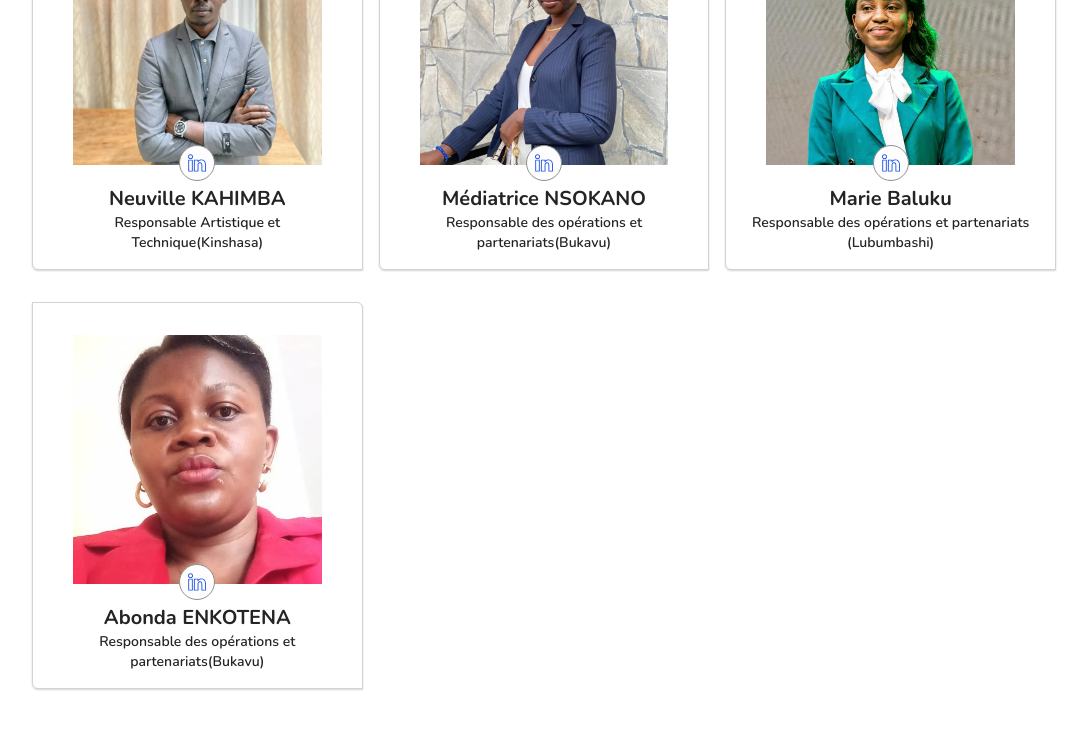
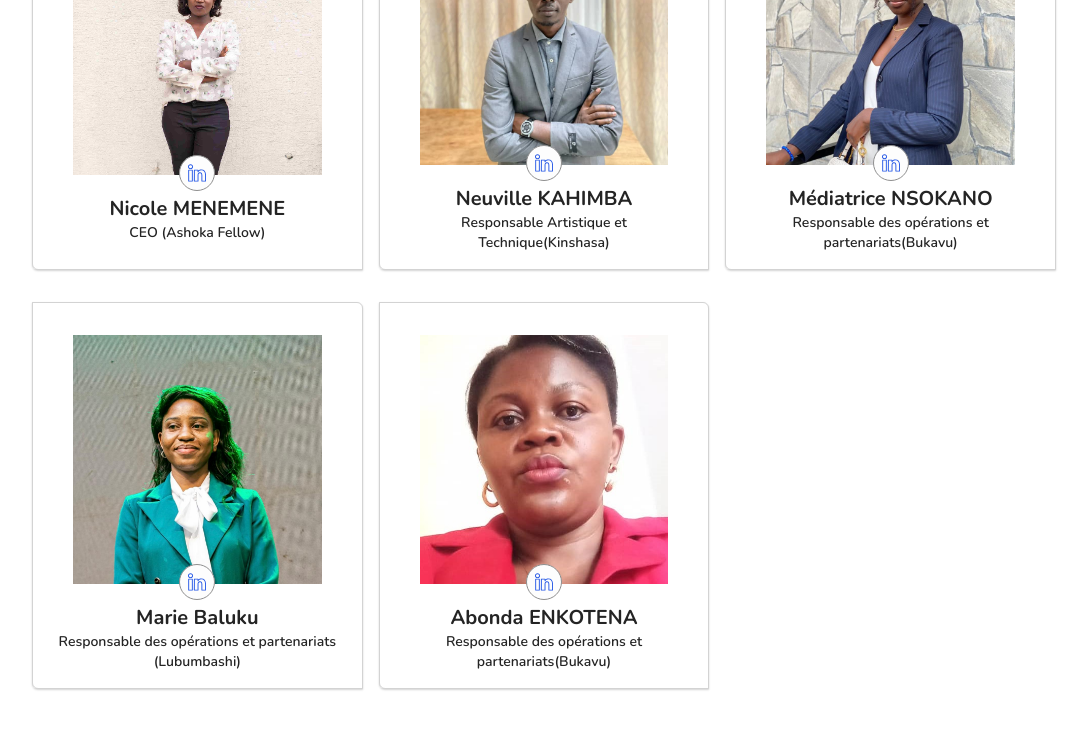
Before and after one commit to DKasi634/plastycor, a React (Vite) app: page / in a window 1280 px wide. Shown: the part 5382-6117 px from the top of the page, without its empty margins (96-1183 px from the left). Built offline with nearby package versions, Linux system fonts and the light colour scheme.

Commit message:
Adding team members profile links

```diff
--- a/src/components/team-member-card/team-member-card.component.tsx
+++ b/src/components/team-member-card/team-member-card.component.tsx
@@ -16,7 +16,8 @@ const TeamMemberCard: React.FC<TeamMemberCardProps> = ({ className = "", member,
 
                 <h3 className="text-xl text-center font-bold text-dark w-full">{member.name}</h3>
                 <p className="text-sm text-center font-semibold text-dark w-full">{member.position}</p>
-                <Link to={member.socials.linkedin} className="text-lg p-2 rounded-full bg-light text-blue cursor-pointer hover:text-green border border-gray absolute -top-10 "><SlSocialLinkedin /></Link>
+                <a href="http://" target="" rel="noopener noreferrer"></a>
+                <Link to={member.socials.linkedin} rel="noopener noreferrer" className={`text-lg p-2 rounded-full bg-light text-blue hover:text-green border border-gray absolute -top-10 ${member.socials.linkedin.trim() === "" ? "cursor-not-allowed":"cursor-pointer"} `}><SlSocialLinkedin /></Link>
             </div>
         </div>
     )
--- a/src/constants/data.tsx
+++ b/src/constants/data.tsx
@@ -12,6 +12,7 @@ import ActivityImage5 from "@/assets/products-min/product-5.jpg"
 
 
 
+import TeamMember0 from "@/assets/team/team-ceo-resized.jpg"
 import TeamMember1 from "@/assets/team/team--woman-1.jpg"
 import TeamMember2 from "@/assets/team/team--woman-2.jpg"
 import TeamMember3 from "@/assets/team/team--woman--3.jpg"
@@ -38,11 +39,19 @@ export type TeamMember = {
 
 export const teamMembers: TeamMember[] = [
     {
+        name: "Nicole MENEMENE",
+        position: "CEO (Ashoka Fellow)",
+        picture: TeamMember0,
+        socials: {
+            linkedin: "https://www.linkedin.com/in/nicole-menemene-80046612a?utm_source=share&utm_campaign=share_via&utm_content=profile&utm_medium=android_app",
+        }
+    },
+    {
         name: "Neuville KAHIMBA",
         position: "Responsable Artistique et Technique(Kinshasa)",
         picture: TeamMember4,
         socials: {
-            linkedin: "https://linkedin.com/in/elise-kengo-recyclage",
+            linkedin: "",
         }
     },
     {
@@ -50,7 +59,7 @@ export const teamMembers: TeamMember[] = [
         position: "Responsable des opérations et partenariats(Bukavu)",
         picture: TeamMember1,
         socials: {
-            linkedin: "https://linkedin.com/in/elise-dubois-recyclage",
+            linkedin: "",
         }
     },
     {
@@ -58,7 +67,7 @@ export const teamMembers: TeamMember[] = [
         position: "Responsable des opérations et partenariats (Lubumbashi)",
         picture: TeamMember2,
         socials: {
-            linkedin: "https://linkedin.com/in/elise-dubois-recyclage",
+            linkedin: "",
         }
     },
     {
@@ -66,7 +75,7 @@ export const teamMembers: TeamMember[] = [
         position: "Responsable des opérations et partenariats(Bukavu)",
         picture: TeamMember3,
         socials: {
-            linkedin: "https://linkedin.com/in/elise-dubois-recyclage",
+            linkedin: "",
         }
     },
 ];
```
Also changed, not shown: src/assets/team/team-ceo-resized.jpg (added), src/assets/team/team-ceo.jpg (added).
